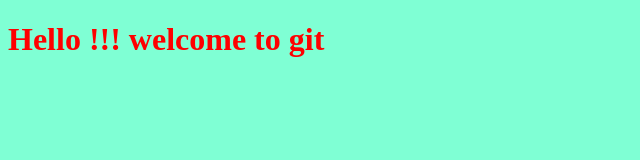
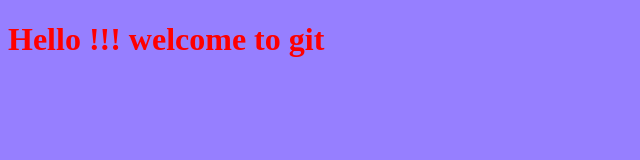
Before and after one commit to dabachif/myprogit, a plain HTML site: page index.html in a window 1280 px wide. Shown: the whole page, without its empty margins (0-640 px from the left). Drawn offline with Linux system fonts and the light colour scheme.

Commit message:
modified backgroun color2

```diff
--- a/style.css
+++ b/style.css
@@ -2,5 +2,5 @@ h1{
     color: red;
 }
 body{
-    background-color: aquamarine;
+    background-color: rgb(150, 127, 255);
 }
```
